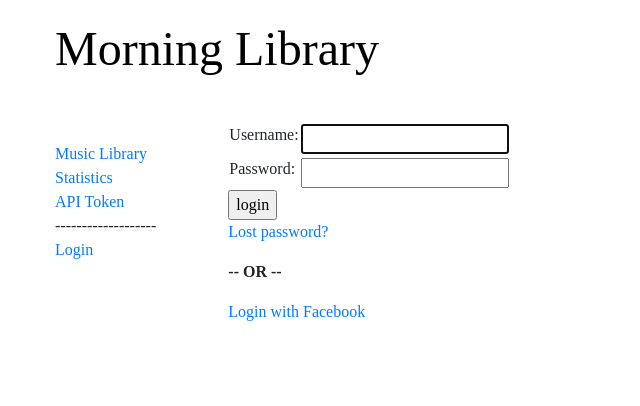
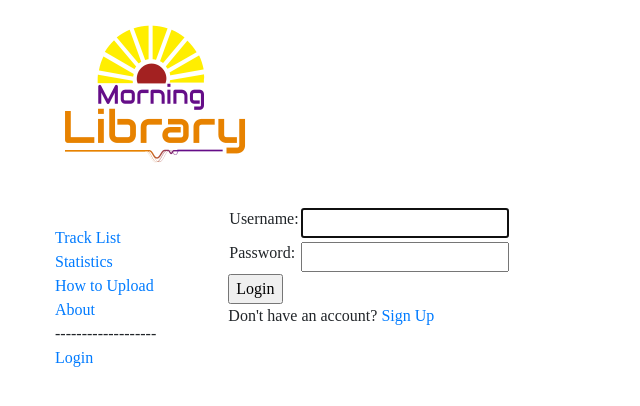
Before and after one commit to ggbecker/morning-library, a Django app: page /login/ in a window 1280 px wide. Shown: the top 406 px of the page, without its empty margins (0-640 px from the left). Run offline with Django 3.2, Linux system fonts and the light colour scheme; parts of the project's set-up code (start-up, migrations or seed data) failed here and were passed over; some libraries are stand-ins or nearby versions; some web fonts are replaced.

Commit message:
Add various enhancements. Sign up page. New icons.

```diff
--- a/morning_library_app/morning_library/models.py
+++ b/morning_library_app/morning_library/models.py
@@ -37,7 +37,7 @@ class Track(models.Model):
 
 
 class TrackFilter(django_filters.FilterSet):
-    search = django_filters.CharFilter(method='multiple_field_search', label='Search')
+    search = django_filters.CharFilter(method='multiple_field_search', label='', )
 
     class Meta:
         model = Track
--- a/morning_library_app/morning_library/templates/base_generic.html
+++ b/morning_library_app/morning_library/templates/base_generic.html
@@ -12,13 +12,15 @@
 
     {% load static %}
     <link rel="stylesheet" href="{% static 'css/main.css' %}">
+    <link rel="icon" href="{% static 'images/icon.png' %}">
 </head>
 <body>
     <div class="container-fluid">
         {% block topbar %}
 
         <ul class="navbar page-header">
-            <h1><a href="/">Morning Library</a></h1>
+            <img src="{% static 'images/logo.png' %}">
+            <!-- <h1><a href="/">Morning Library</a></h1> -->
         </ul>
         {% endblock %}
 
@@ -27,9 +29,10 @@
           {% block sidebar %}
 
           <ul class="sidebar-nav page-header">
-            <li><a href="{% url 'index' %}">Music Library</a></li>
+            <li><a href="{% url 'index' %}">Track List</a></li>
             <li><a href="{% url 'statistics' %}">Statistics</a></li>
-            <li><a href="{% url 'apitoken' %}">API Token</a></li>
+            <li><a href="{% url 'apitoken' %}">How to Upload</a></li>
+            <li><a href="{% url 'about' %}">About</a></li>
             <li>-------------------</li>
 
             {% if user.is_authenticated %}
@@ -37,16 +40,6 @@
             <li><a href="{% url 'logout'%}?next={{request.path}}">Logout</a></li>
             {% else %}
             <li><a href="{% url 'login'%}?next={{request.path}}">Login</a></li>
-            {% endif %}
-
-
-            {% if filter %}
-            <li>-------------------</li>
-            <li>Search:</li>
-                <form action="" method="get" class="form form-inline">
-                    {% bootstrap_form filter.form layout='inline' %}
-                    {% bootstrap_button 'Go' %}
-                </form>
             {% endif %}
           </ul>
 
--- a/morning_library_app/morning_library/templates/morning_library/track_list.html
+++ b/morning_library_app/morning_library/templates/morning_library/track_list.html
@@ -3,5 +3,11 @@
 {% load bootstrap4 %}
 
 {% block content %}
+{% if filter %}
+    <form action="" method="get" class="form form-inline">
+        {% bootstrap_form filter.form layout='inline' %}
+        {% bootstrap_button 'Search' %}
+    </form>
+{% endif %}
     {% render_table table %}
 {% endblock %}
--- a/morning_library_app/morning_library/templates/registration/login.html
+++ b/morning_library_app/morning_library/templates/registration/login.html
@@ -26,14 +26,16 @@
         <td>{{ form.password }}</td>
       </tr>
     </table>
-    <input type="submit" value="login" />
+    <input type="submit" value="Login" />
     <input type="hidden" name="next" value="{{ next }}" />
   </form>
 
   {# Assumes you setup the password_reset view in your URLconf #}
-  <p><a href="{% url 'password_reset' %}">Lost password?</a></p>
+  <!-- <p><a href="{% url 'password_reset' %}">Lost password?</a></p> -->
+  <p>Don't have an account? <a href="{% url 'sign_up' %}">Sign Up</a></p>
 
-  <p><strong>-- OR --</strong></p>
-  <a href="{% url 'social:begin' 'facebook' %}">Login with Facebook</a>
+
+  <!-- <p><strong>-- OR --</strong></p>
+  <a href="{% url 'social:begin' 'facebook' %}">Login with Facebook</a> -->
 
 {% endblock %}
--- a/morning_library_app/urls.py
+++ b/morning_library_app/urls.py
@@ -22,7 +22,7 @@ from django.conf.urls import url, include
 
 from rest_framework.routers import DefaultRouter
 
-from .morning_library.views import TrackViewSet, TrackListView, APITokenView, statistics
+from .morning_library.views import TrackViewSet, TrackListView, APITokenView, statistics, about, sign_up
 
 # router = DefaultRouter()
 # router.register('track', TrackViewSet)
@@ -31,9 +31,12 @@ urlpatterns = [
     path('admin/', admin.site.urls),
     path('', TrackListView.as_view(), name='index'),
     path('statistics/', statistics, name='statistics'),
+    path('about/', about, name='about'),
     path('apitoken/', APITokenView.as_view(), name='apitoken'),
     url(r'^oauth/', include('social_django.urls', namespace='social')),
     path('', include('django.contrib.auth.urls')),
+    path('sign_up/', sign_up, name="sign_up"),
     # url('^api/', include((router.urls, "track"))),
     url('api/track/$', TrackViewSet.as_view(), name='create')
+
 ]
```
Also changed, not shown: morning_library_app/morning_library/templates/authtoken/token_list.html (+6 -1 lines), morning_library_app/morning_library/templates/morning_library/about.html (added, +7 -0 lines), morning_library_app/morning_library/templates/registration/sign_up.html (added, +10 -0 lines), morning_library_app/morning_library/views.py (+20 -1 lines), morning_library_app/morning_library/static/images/icon.png (added), morning_library_app/morning_library/static/images/logo.png (added), morning_library_app/morning_library/static/images/logo_full_size.png (added).
